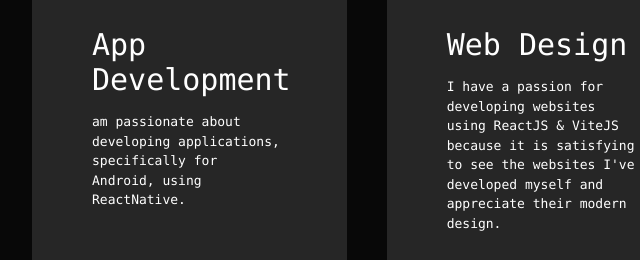
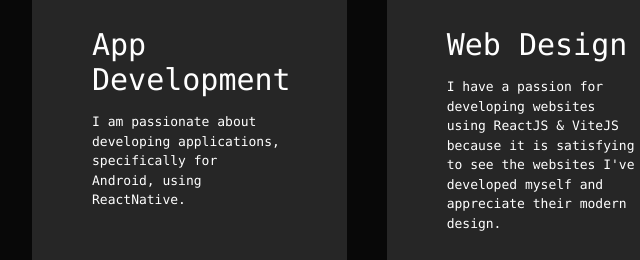
Before and after one commit to jamescasipong/sample-portfolio, a plain HTML site: page index.html in a window 1280 px wide. Shown: the part 2284-2544 px from the top of the page, 96-736 px from the left. Drawn offline with Linux system fonts and the light colour scheme.

Commit message:
Update index.html

```diff
--- a/index.html
+++ b/index.html
@@ -181,7 +181,7 @@
             <i class="fa-brands fa-app-store"></i>
             <h2>App Development</h2>
             <p>
-               am passionate about developing applications, specifically for Android, using ReactNative.
+              I am passionate about developing applications, specifically for Android, using ReactNative.
             </p>
             <!--<a href="">Learn more</a>-->
           </div>
```
